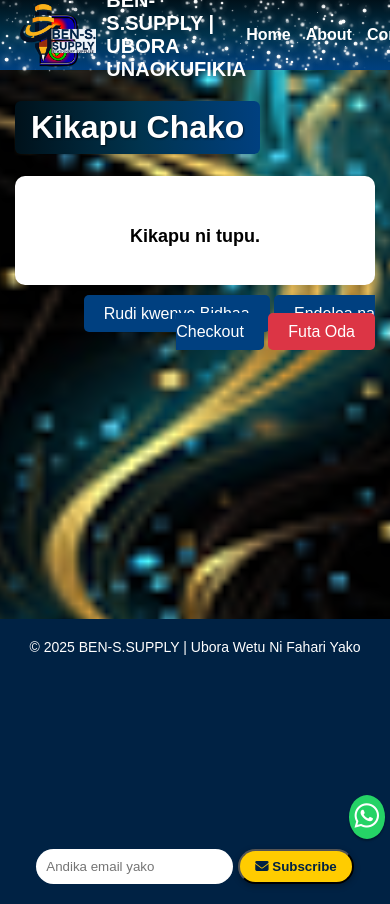
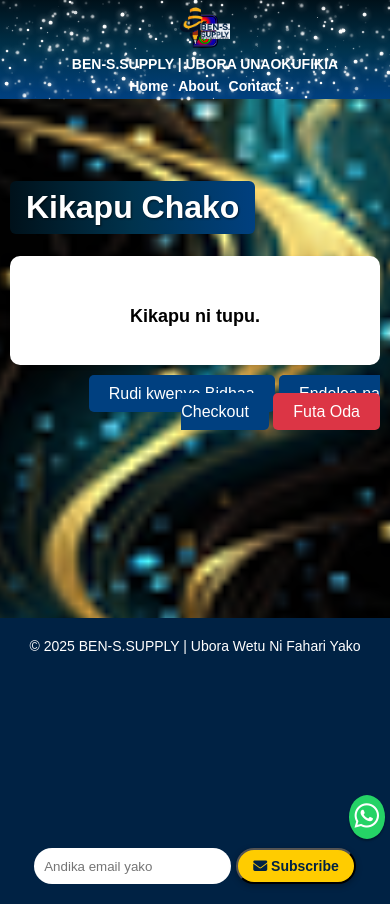
Before and after one commit to benpyaartz-sketch/Ben-S.Supply_System, a Flask app: page /cart in a window 390 px wide. Run offline with Flask 3, Linux system fonts and the light colour scheme.

Commit message:
Update base.html

```diff
--- a/templates/base.html
+++ b/templates/base.html
@@ -72,6 +72,58 @@ footer { text-align:center; padding:10px 0; background:#002244; color:white; fon
 {% if not session.admin_logged_in %}
 nav a[href*="admin"] { display:none; }
 {% endif %}
+
+@media (max-width: 768px) {
+
+    header {
+        height: auto;
+        padding: 5px 10px;
+        flex-direction: column;
+        align-items: center;
+    }
+
+    .logo-left {
+        flex-direction: column;
+        text-align: center;
+        gap: 5px;
+    }
+
+    .logo-left img {
+        height: 45px;
+    }
+
+    .logo-left .small-name {
+        font-size: 14px;
+        line-height: 1.3;
+    }
+
+    nav {
+        margin-top: 5px;
+        flex-wrap: wrap;
+        justify-content: center;
+        gap: 10px;
+    }
+
+    nav a {
+        font-size: 14px;
+    }
+
+    main {
+        margin-top: 100px;
+        padding: 0 10px;
+    }
+
+    img {
+        max-width: 100%;
+        height: auto;
+    }
+
+    button {
+        font-size: 14px;
+        padding: 8px 12px;
+    }
+}
+
 </style>
 </head>
 <body>
```
